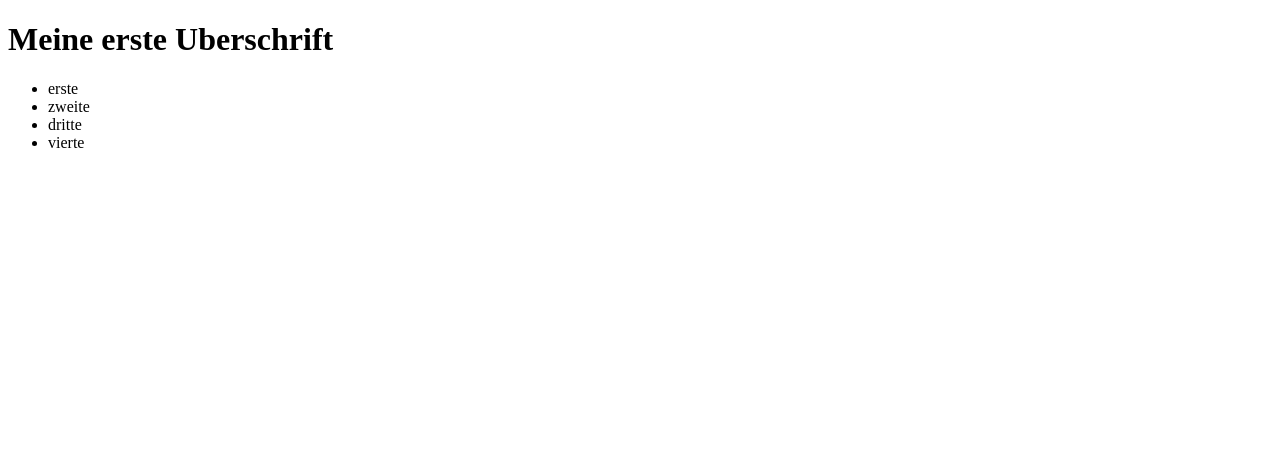
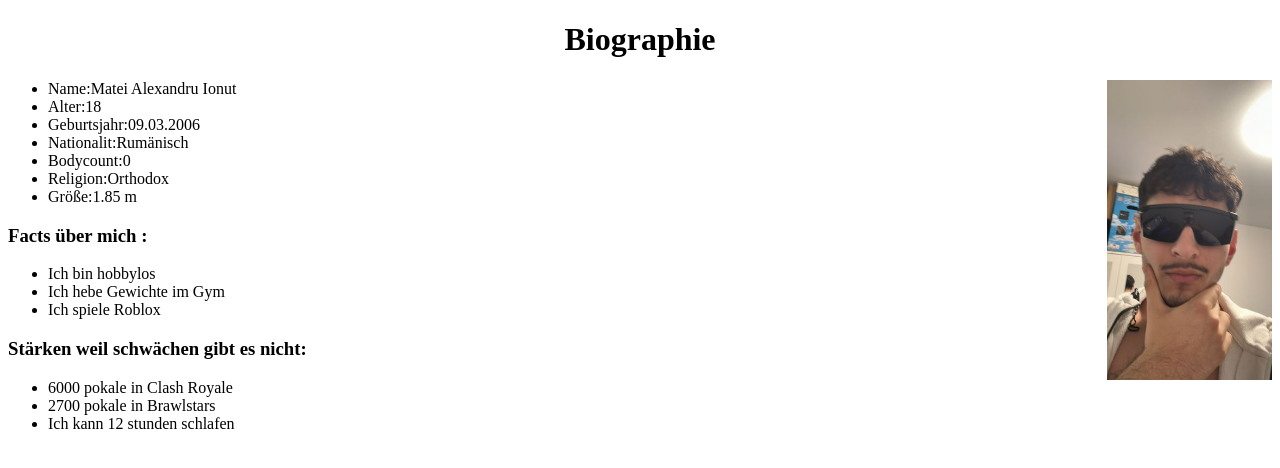
Before and after one commit to MATEIAlexandru123/sj24-25-34aaif-wmc, a plain HTML site: page 26.09.24/index.html in a window 1280 px wide. Drawn offline with Linux system fonts and the light colour scheme.

Commit message:
über mich

```diff
--- a/26.09.24/index.html
+++ b/26.09.24/index.html
@@ -4,16 +4,42 @@
 <head>
     <meta charset="UTF-8">
     <meta name="viewport" content="width=device-width, initial-scale=1.0">
-    <title>Document</title>
+    <title>Portofolio</title>
+    <link rel="stylesheet" href="style.css">
 </head>
 
 <body>
-    <h1>Meine erste Uberschrift</h1>
+
+    <div class="titel">
+        <h1>Biographie </h1>
+    </div>
+    <img src="ich.jpg" alt="Bild" width="165" height="300">
     <ul>
-        <li>erste</li>
-        <li>zweite</li>
-        <li>dritte</li>
-        <li>vierte</li>
+        <li>Name:Matei Alexandru Ionut </li>
+        <li>Alter:18</li>
+        <li>Geburtsjahr:09.03.2006</li>
+        <li>Nationalit:Rumänisch</li>
+        <li>Bodycount:0</li>
+        <li>Religion:Orthodox</li>
+        <li>Größe:1.85 m</li>
+
+
+    </ul>
+    <h3>
+        Facts über mich :
+    </h3>
+    <ul>
+        <li>Ich bin hobbylos</li>
+        <li>Ich hebe Gewichte im Gym</li>
+        <li>Ich spiele Roblox</li>
+
+    </ul>
+    <h3>Stärken weil schwächen gibt es nicht:</h3>
+    <ul>
+        <li>6000 pokale in Clash Royale</li>
+        <li>2700 pokale in Brawlstars</li>
+        <li>Ich kann 12 stunden schlafen</li>
+
     </ul>
 </body>
 
--- /dev/null
+++ b/26.09.24/style.css
@@ -0,0 +1,12 @@
+.titel{
+    text-align: center;
+
+}
+body{
+    border-width: 2px;
+    border-color: black;
+    border-radius: 2px;
+}
+img{
+    float: right;
+}
```
Also changed, not shown: 26.09.24/ich.jpg (added).
